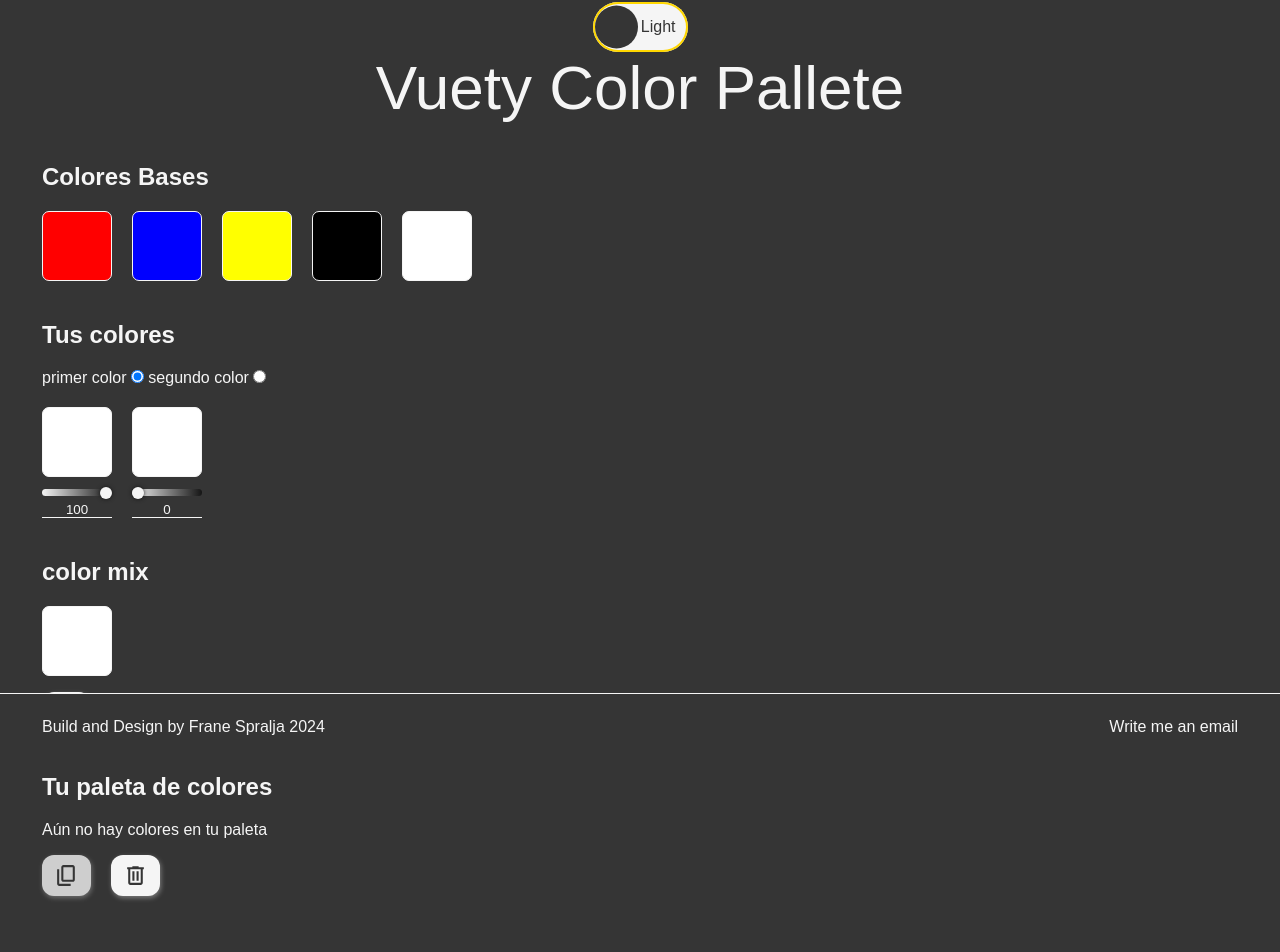
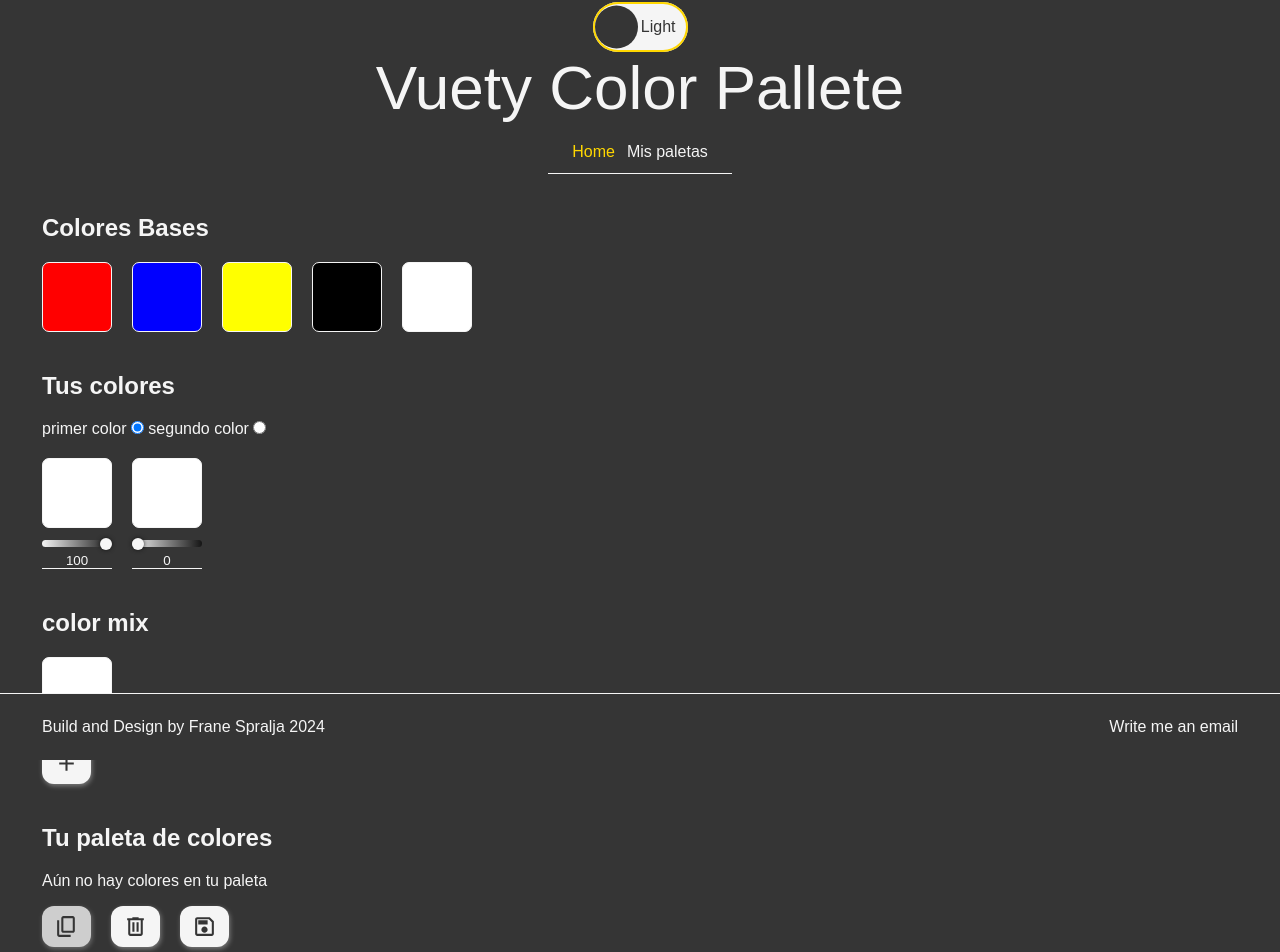
Before and after one commit to FraneSpralja/vuety-color-pallet, a Vue app: page / in a window 1280 px wide. Shown: the part 40-992 px from the top of the page. Built offline with nearby package versions, Linux system fonts and the light colour scheme; a web font is replaced by a local one.

Commit message:
Se agrega Vue Router para navegacion entre home paletas guardadas

```diff
--- a/package.json
+++ b/package.json
@@ -10,7 +10,9 @@
     "watch:sass": "sass --watch src/scss/main.scss:src/assets/css/style.css"
   },
   "dependencies": {
-    "vue": "^3.4.21"
+    "pinia": "^2.2.6",
+    "vue": "^3.4.21",
+    "vue-router": "^4.4.5"
   },
   "devDependencies": {
     "@vitejs/plugin-vue": "^5.0.4",
--- a/src/App.vue
+++ b/src/App.vue
@@ -1,6 +1,6 @@
 <script setup>
 
-import ColorMain from './layout/ColorMain.vue';
+import ColorNav from './layout/ColorNav.vue';
 import ColorFooter from './layout/ColorFooter.vue';
 import ColorTheme from './components/ColorTheme.vue';
 import { colorBuilderStore } from './store/'
@@ -25,7 +25,9 @@ setThemeOnApp()
       <h1 class="your-color__title">Vuety Color Pallete</h1>
     </header>
 
-    <ColorMain />
+    <ColorNav />
+
+    <RouterView />
 
     <ColorFooter />
   </div>
--- a/src/assets/css/style.css
+++ b/src/assets/css/style.css
@@ -349,6 +349,12 @@ ul {
   mask-repeat: no-repeat;
   mask-size: contain;
 }
+.color-button--save span {
+  mask-image: url("../../assets/icons/save_icon.svg");
+  mask-position: center;
+  mask-repeat: no-repeat;
+  mask-size: contain;
+}
 
 .color-theme {
   text-align: center;
@@ -392,6 +398,25 @@ ul {
   left: calc(100% - 45px);
 }
 
+.color-nav {
+  align-items: center;
+  border-bottom: 1px solid var(--color-text);
+  display: flex;
+  gap: 0.75rem;
+  justify-content: center;
+  margin-bottom: 1.5rem;
+  margin-inline: auto;
+  padding-bottom: 0.75rem;
+  padding-inline: 1.5rem;
+  width: fit-content;
+}
+.color-nav__link {
+  color: var(--color-text);
+}
+.color-nav__link.router-link-exact-active {
+  color: gold;
+}
+
 .footer {
   background-color: var(--color-bg);
   border-top: 1px solid var(--color-text);
--- a/src/components/ColorList.vue
+++ b/src/components/ColorList.vue
@@ -22,5 +22,6 @@ const showColors = () => emits("show-colors")
         <button class="color-button color-button--copy" @click="showColors"
             :disabled="pallet.length === 0"><span></span></button>
         <button class="color-button color-button--trash" @click="store.resetPallet"><span></span></button>
+        <button class="color-button color-button--save" @click="store.resetPallet"><span></span></button>
     </section>
 </template>
--- /dev/null
+++ b/src/layout/ColorNav.vue
@@ -0,0 +1,6 @@
+<template>
+    <nav class="color-nav">
+        <RouterLink :to="{ name: 'home' }" class="color-nav__link">Home</RouterLink>
+        <RouterLink :to="{ name: 'saved-palletes' }" class="color-nav__link">Mis paletas</RouterLink>
+    </nav>
+</template>
--- a/src/main.js
+++ b/src/main.js
@@ -1,5 +1,6 @@
 import { createApp } from 'vue'
 import { createPinia } from 'pinia'
+import { router } from './router/'
 import './assets/css/style.css'
 import App from './App.vue'
 
@@ -7,4 +8,5 @@ const pinia = createPinia();
 
 createApp(App)
     .use(pinia)
+    .use(router)
     .mount('#app')
--- /dev/null
+++ b/src/router/index.js
@@ -0,0 +1,24 @@
+import { createMemoryHistory, createRouter } from "vue-router";
+import ColorHome from "../views/ColorHome.vue";
+
+const routes = [
+    {
+        path: '/',
+        name: 'home',
+        component: ColorHome
+    },
+    {
+        path: '/saved',
+        name: 'saved-palletes',
+        component: () => import('../views/ColorSaves.vue')
+    },
+]
+
+const router = createRouter({
+    history: createMemoryHistory(),
+    routes,
+})
+
+export {
+    router
+}
--- a/src/scss/component/_color-button.scss
+++ b/src/scss/component/_color-button.scss
@@ -3,7 +3,8 @@
 $btn-icons: (
     'add',
     'copy',
-    'trash'
+    'trash',
+    'save',
 );
 
 .color-button {
--- /dev/null
+++ b/src/scss/layout/_color-nav.scss
@@ -0,0 +1,24 @@
+@use "../abstracts/index" as *;
+
+.color-nav {
+
+    align-items: center;
+    border-bottom: 1px solid var(--color-text);
+    display: flex;
+    gap: to-rem(12);
+    justify-content: center;
+    margin-bottom: to-rem(24);
+    margin-inline: auto;
+    padding-bottom: to-rem(12);
+    padding-inline: to-rem(24);
+    width: fit-content;
+
+    &__link {
+        color: var(--color-text);
+
+        &.router-link-exact-active {
+            color: gold;
+        }
+    }
+
+}
--- a/src/scss/layout/_index.scss
+++ b/src/scss/layout/_index.scss
@@ -1 +1,2 @@
+@forward "./color-nav";
 @forward "./footer";
--- /dev/null
+++ b/src/views/ColorHome.vue
@@ -0,0 +1,7 @@
+<script setup>
+import ColorMain from '../layout/ColorMain.vue'
+</script>
+
+<template>
+    <ColorMain />
+</template>
--- /dev/null
+++ b/src/views/ColorSaves.vue
@@ -0,0 +1,7 @@
+<script setup>
+
+</script>
+
+<template>
+    <h1>My Palletes</h1>
+</template>
```
Also changed, not shown: 2 other files (tests, documents, lock files or other folders).
